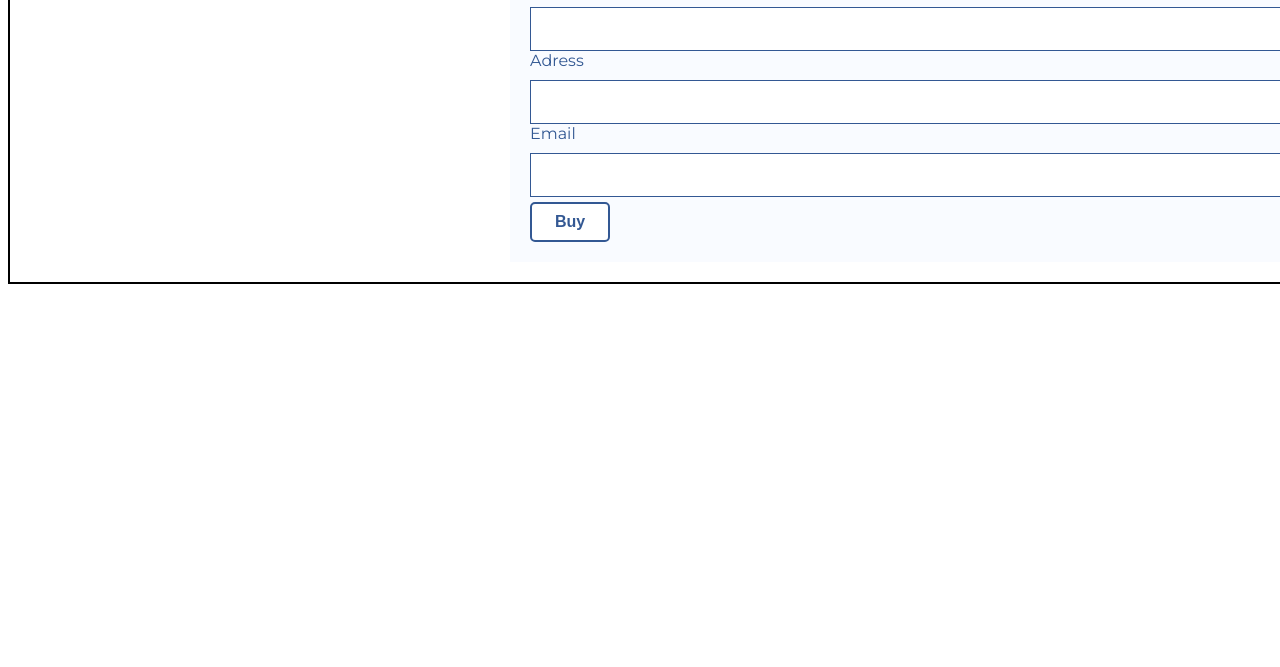
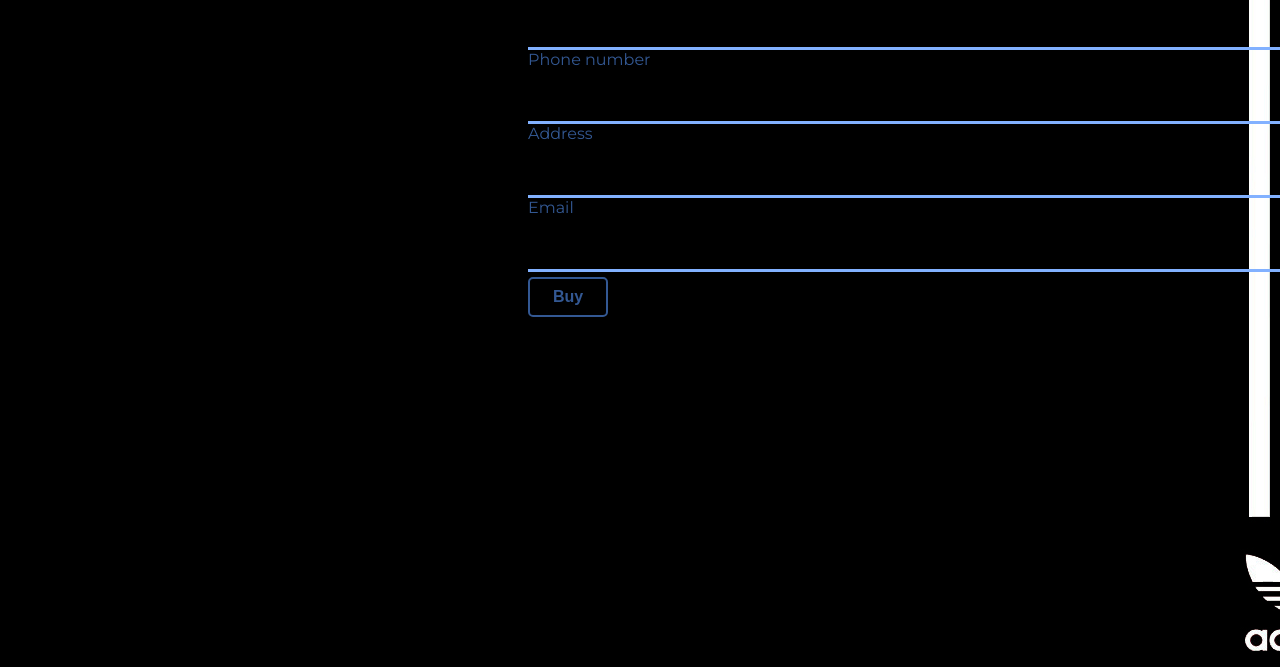
Before and after one commit to Flores120/for-sale, a plain HTML site: page buy.html in a window 1280 px wide. Shown: the part 133-800 px from the top of the page. Drawn offline with Linux system fonts and the light colour scheme.

Commit message:
adds new background

```diff
--- a/buy.html
+++ b/buy.html
@@ -29,8 +29,12 @@
             <label for="name">Name</label>
             <input type="sumbit" name="name" value="">
           </div>
+          <div class="phone">
+            <label for="phone">Phone number</label>
+            <input type="sumbit" name="phone" value="">
+          </div>
           <div class="address">
-            <label for="name">Adress</label>
+            <label for="name">Address</label>
             <input type="sumbit" name="address" value="">
           </div>
           <div class="email">
--- a/css/styles.css
+++ b/css/styles.css
@@ -4,6 +4,7 @@
 }
 body {
   font-family: 'Montserrat', sans-serif;
+  background-image: url('../img/logo.jpg');
 }
 nav {
   background-color: inherit;
@@ -24,8 +25,8 @@ a:hover:not(.active){
   margin-left: 50px;
 }
 .img img {
-  height: 800px;
-  width: 2300px;
+  height: 600px;
+  width: 2000px;
 }
 .container {
   width: 1800px;
@@ -40,7 +41,7 @@ a:hover:not(.active){
   color: white;
   width: 400px;
   position: absolute; left: 200px; top: 100px;
-  font-size: 30px;
+  font-size: 20px;
   font-family: 'Lalezar', cursive;
 }
 #shoe {
--- a/css/styles2.css
+++ b/css/styles2.css
@@ -4,6 +4,7 @@
 }
 body{
   font-family: 'Montserrat', sans-serif;
+  background-image: url('../img/logo.jpg');
 }
 nav {
   padding: 15px;
@@ -12,25 +13,30 @@ nav {
 a {
   font-size: 20px;
   text-decoration: none;
-  color: #335893;
+  color: white;
+  margin-left: 5px;
 }
 form {
-  background-color: #f9fbff;
+  background-color: transparent;
   padding: 20px;
   width: 800px;
   margin: auto;
 }
  input {
   outline: none;
-  border: solid #335893 1px;
-  color: #335893;
+  border: none;
+  background-color: transparent;
+  border-bottom: solid #82b1ff 3px;
+  color: white;
   font-size: 20px;
   margin-top: 10px;
   height: 40px;
   width: 100%;
+  transition: width 2s;
 }
+
 input:focus {
-  border: solid blue 2px;
+  width: 95%;
 }
 label {
   color: #335893;
@@ -39,7 +45,7 @@ button {
   font-weight: bold;
   font-size: 16px;
   margin-top: 5px;
-  background-color: white;
+  background-color: transparent;
   color: #335893;
   border:  2px solid #335893;
   border-radius: 5px;
@@ -57,18 +63,16 @@ select {
   border: none;
   outline: none;
 }
-.img {
+.cover {
   margin-left: 50px;
-}
-.img img {
-  height: 800px;
+  background-color: #335893;
   width: 2300px;
+  height: 400px;
 }
 .container {
   padding: 20px;
   width: 1800px;
   margin: auto;
-  border: solid black 2px;
 }
 #title {
   color: #335893;
```
Also changed, not shown: index.html (+1 -1 lines), img/logo.jpg (added), img/logo2.png (added).
